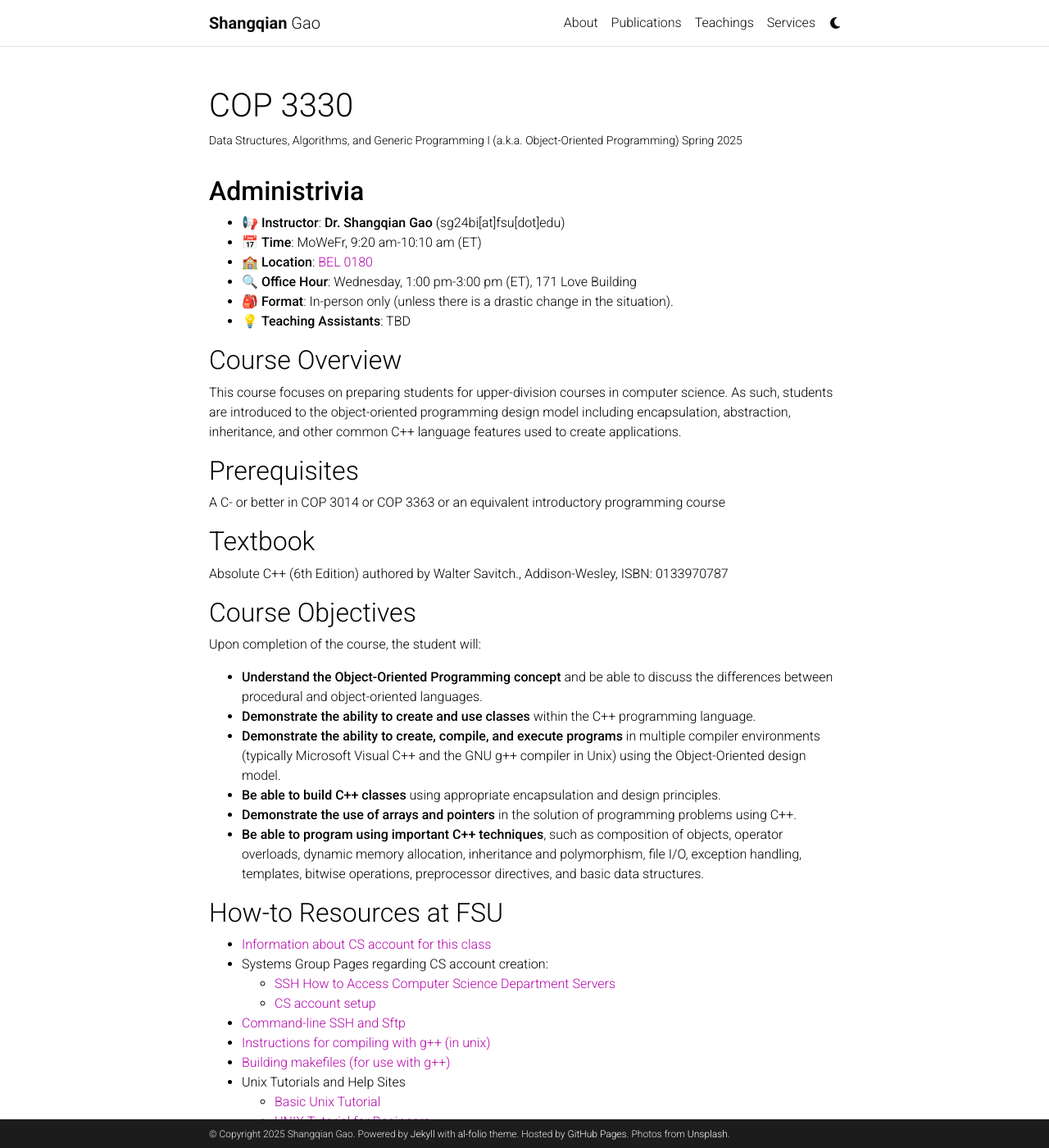
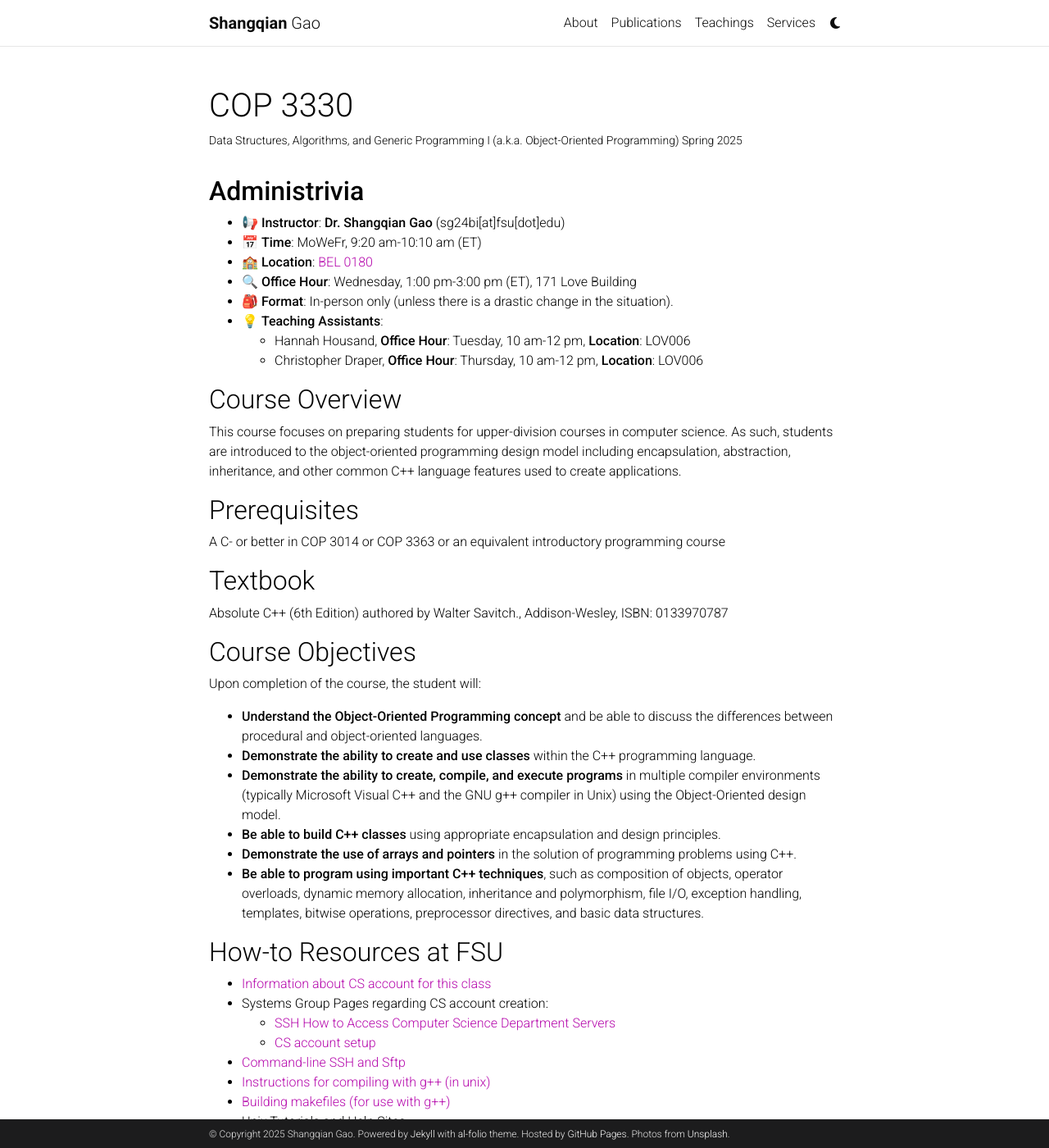
Before and after one commit to gaosh/gaosh.github.io, a Jekyll site: the page built from _courses/cop_3330_spring25.md, in a window 1280 px wide and 1400 px high. Shown: the whole window at 82% size. Built offline with Jekyll 4.4.1, drawn with Linux system fonts in a browser that asks for light colours; comment, search, counter and statistics services are not loaded; a style sheet for code colours, icons or effects is not loaded; some of the changed text lies outside the part shown.

Commit message:
Update cop_3330_spring25.md

```diff
--- a/_courses/cop_3330_spring25.md
+++ b/_courses/cop_3330_spring25.md
@@ -19,7 +19,9 @@
 * 🏫 **Location**: [BEL 0180](https://map.concept3d.com/?id=1235#!ce/33184?m/345084?s/BEL%200180)
 * 🔍 **Office Hour**: Wednesday, 1:00 pm-3:00 pm (ET), 171 Love Building
 * 🎒 **Format**: In-person only (unless there is a drastic change in the situation).
-* 💡 **Teaching Assistants**: TBD
+* 💡 **Teaching Assistants**:
+    * Hannah Housand, **Office Hour**: Tuesday, 10 am-12 pm, **Location**: LOV006
+    * Christopher Draper, **Office Hour**: Thursday, 10 am-12 pm, **Location**: LOV006
 
 ## Course Overview
 This course focuses on preparing students for upper-division courses in computer science. As such, students are introduced to the object-oriented programming design model including encapsulation, abstraction, inheritance, and other common C++ language features used to create applications.
@@ -75,8 +77,15 @@
       <td><a href="https://fsu-my.sharepoint.com/:b:/g/personal/sg24bi_fsu_edu/ET2XBV92B4xJsB24onV1aNsBtLs5YJjXjsWnBPz8xPk8vw?e=TVmIQs">Review Slides</a></td>
       <td></td>
     </tr>
+    <tr>
+      <td>Week 3 (Jan 20th to Jan 26th)</td>
+      <td>Class and Object 1</td>
+      <td></td>
+      <td>Class canceled on Wednesday (1/22) deu to extreme weather</td>
+    </tr>
   </tbody>
 </table>
+The link to in-class code examples will be updated <a href="">here</a>.
 
 ## Course Assignments and Evaluation
 The final course grade consists of the following components:
```
